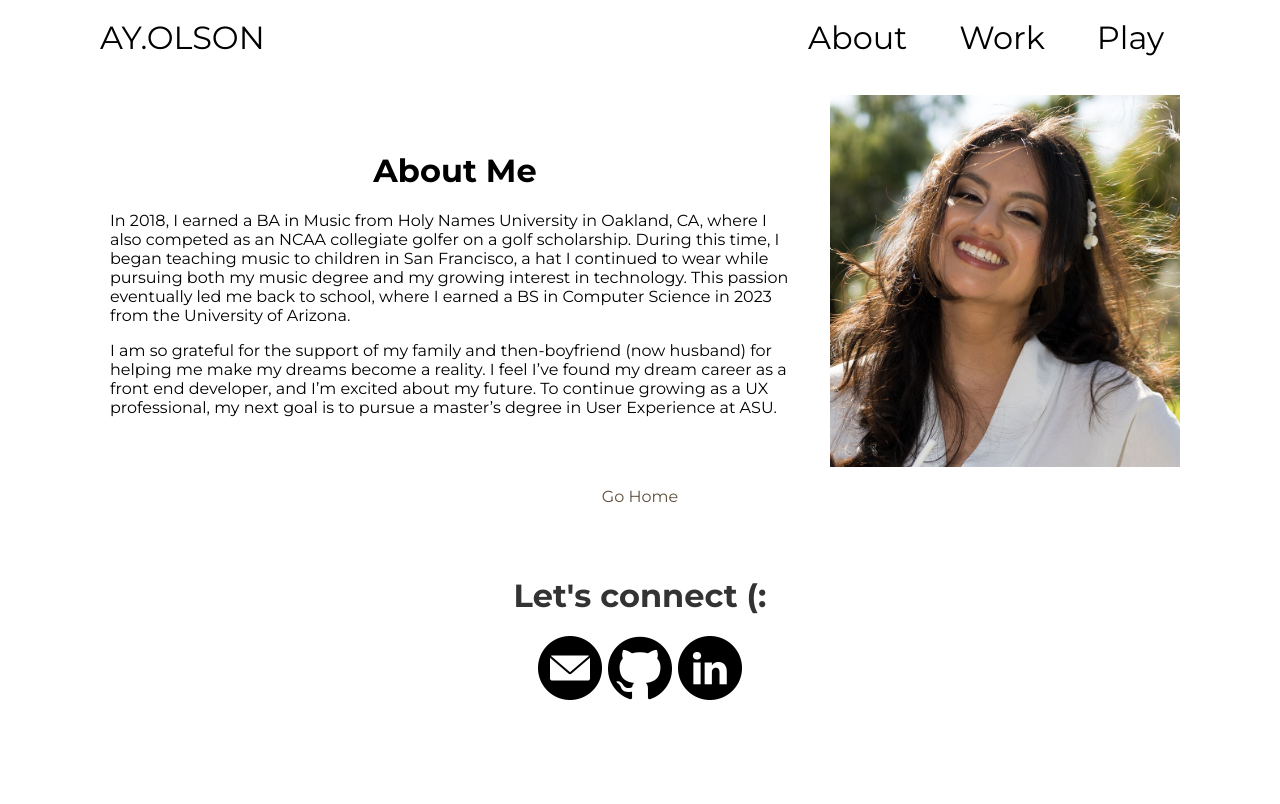
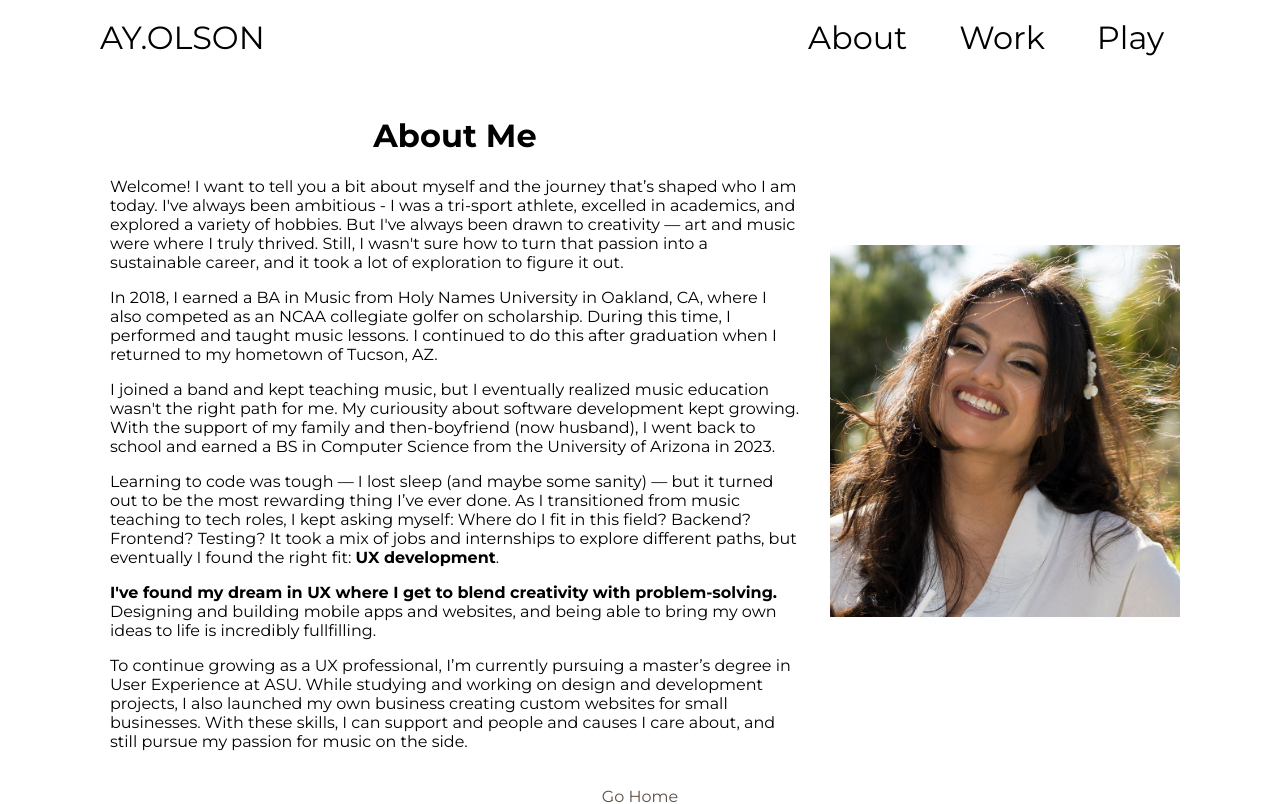
Before and after one commit to yawneazy/alyssa-portfolio-site, a React (Create React App) app: page /about in a window 1280 px wide. Shown: the top 804 px of the page. Built offline with nearby package versions, Linux system fonts and the light colour scheme.

Commit message:
Updated About.js

```diff
--- a/src/pages/About.js
+++ b/src/pages/About.js
@@ -9,20 +9,52 @@ const About = () => {
     <div class="about-container">
       <div class="about-text">
       <h1>About Me</h1>
-                 <p>In 2018, I earned a BA in Music from Holy Names University in Oakland, CA,
-                  where I also competed as an NCAA collegiate golfer on a golf scholarship.
+                 <p>Welcome! I want to tell you a bit about myself
+                  and the journey that’s shaped who I am today. I've always been
+                  ambitious - I was a tri-sport athlete,
+                  excelled in academics, and explored a variety of hobbies.
 
-                  During this time, I began teaching music to children in San Francisco, a hat
-                  I continued to wear while pursuing both my music degree and my growing interest in technology.
-
-                  This passion eventually led me back to school, where I earned a BS in Computer Science in 2023
-                  from the University of Arizona.
+                  But I've always been drawn to creativity — art and music
+                  were where I truly thrived. Still, I wasn't sure how to turn
+                  that passion into a sustainable career, and it took a lot of
+                  exploration to figure it out.
                   </p>
                   <p>
-                  I am so grateful for the support of my family and then-boyfriend (now husband) for helping me
-                  make my dreams become a reality. I feel I’ve found my dream career as a front end developer,
-                  and I’m excited about my future. To continue growing as a UX professional, my next goal is to
-                  pursue a master’s degree in User Experience at ASU.
+                  In 2018, I earned a BA in Music from Holy Names University
+                  in Oakland, CA, where I also competed as an NCAA collegiate
+                  golfer on scholarship. During this time, I performed and
+                  taught music lessons. I continued to do this after graduation when I returned
+                  to my hometown of Tucson, AZ.
+
+                  </p>
+                  <p>
+                  I joined a band and kept teaching music, but I eventually realized
+                  music education wasn't the right path for me. My
+                  curiousity about software development kept growing. With
+                  the support of my family and then-boyfriend (now husband),
+                  I went back to school and earned a BS in Computer Science
+                  from the University of Arizona in 2023.
+                  </p>
+                  <p>
+                  Learning to code was tough — I lost sleep (and maybe some sanity) —
+                  but it turned out to be the most rewarding thing I’ve ever
+                   done. As I transitioned from music teaching to tech roles, I kept asking myself:
+                   Where do I fit in this field? Backend?
+                   Frontend? Testing? It took a mix of jobs and internships to explore different paths,
+                   but eventually I found the right fit: <b>UX development</b>.
+                  </p>
+                  <p>
+                  <p>
+                  <b>I've found my dream in UX where I get to blend creativity with problem-solving. </b>
+                  Designing and building mobile apps and websites, and being able to bring my own ideas
+                  to life is incredibly fullfilling.       </p>
+
+                  To continue growing as a UX professional,
+                  I’m currently pursuing a master’s degree in User Experience
+                  at ASU. While studying and working on design and development
+                  projects, I also launched my own business creating
+                  custom websites for small businesses. With these skills, I can support and people and
+                  causes I care about, and still pursue my passion for music on the side.
 </p>
 
      </div>
```
